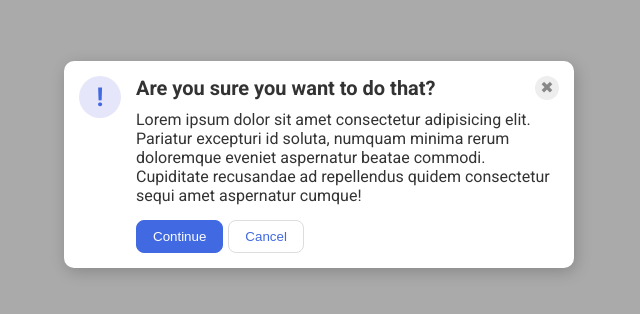
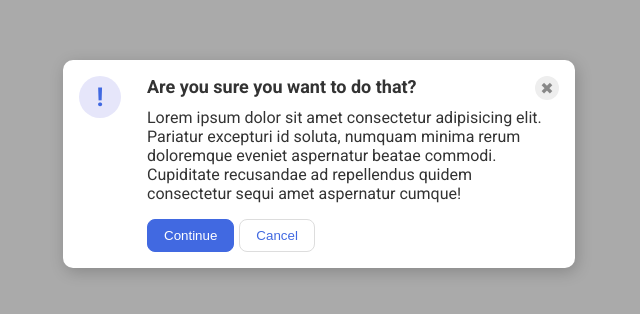
Before and after one commit to xaviergnp/html-boilerplate, a plain HTML site: page css/flex/05-flex-modal/index.html in a window 1280 px wide. Shown: the part 236-550 px from the top of the page, without its empty margins (321-961 px from the left). Drawn offline with Linux system fonts and the light colour scheme.

Commit message:
Restructure header code based on solution

```diff
--- a/css/flex/05-flex-modal/index.html
+++ b/css/flex/05-flex-modal/index.html
@@ -11,8 +11,7 @@
     <div class="modal">
       <div class="icon">!</div>
       <div class="notif-container">
-        <div class="header-container">
-          <div class="header">Are you sure you want to do that?</div>
+        <div class="header">Are you sure you want to do that?
           <div class="close-button">✖</div>
         </div>
         <div class="text">Lorem ipsum dolor sit amet consectetur adipisicing elit. Pariatur excepturi id soluta, numquam minima rerum doloremque eveniet aspernatur beatae commodi. Cupiditate recusandae ad repellendus quidem consectetur sequi amet aspernatur cumque!</div>
--- a/css/flex/05-flex-modal/style.css
+++ b/css/flex/05-flex-modal/style.css
@@ -21,29 +21,25 @@ body {
   border-radius: 10px;
   box-shadow: 2px 4px 16px rgba(0,0,0,.2);
   display: flex;
-  padding: 15px;
-  gap: 5px;
+  padding: 16px;
+  gap: 16px;
 }
 
 .notif-container {
   margin-left: 10px;
 }
 
-.header-container {
+.header {
   display: flex;
   justify-content: space-between;
-  margin-bottom: 10px;
-  align-items: flex-start;
-}
-
-.header {
+  margin-bottom: 8px;
   font-weight: bold;
-  font-size: 20px;
+  font-size: 18px;
   align-self: flex-start;
 }
 
 .text {
-  margin-bottom: 15px;
+  margin-bottom: 16px;
 }
 
 .button-container {
@@ -63,6 +59,7 @@ body {
   align-items: center;
   justify-content: center;
   flex: 1 0 auto;
+  /* flex-shrink: 0; */
 }
 
 .close-button {
```
